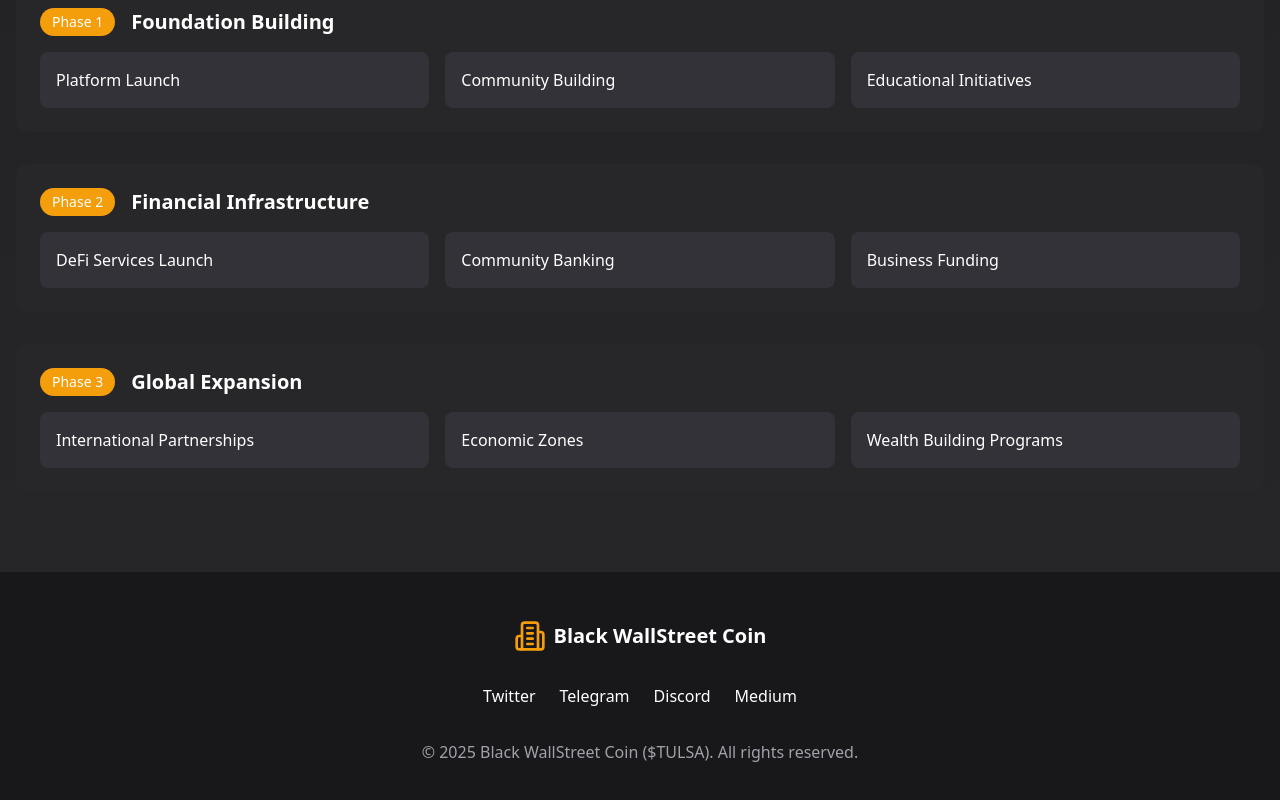
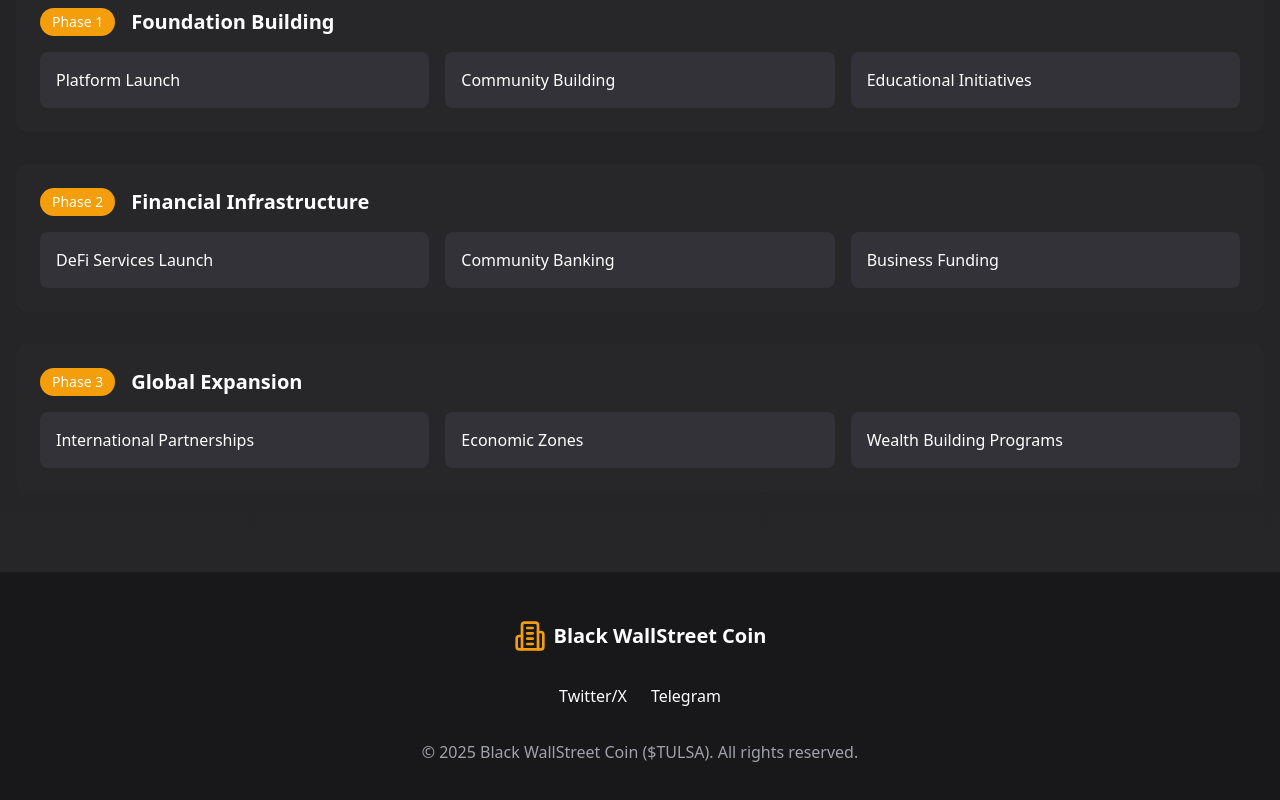
Before and after one commit to brandon4650/black-wallstreet-coin, a React (Create React App) app: page / in a window 1280 px wide. Shown: the part 2526-3326 px from the top of the page. Built offline with nearby package versions, Linux system fonts and the light colour scheme; the HTML template or start-up script is replaced by a standard one.

Commit message:
Update BlackWallStreetCoin.js

```diff
--- a/src/components/BlackWallStreetCoin.js
+++ b/src/components/BlackWallStreetCoin.js
@@ -256,10 +256,8 @@
             <span className="ml-2 text-xl font-bold">Black WallStreet Coin</span>
           </div>
           <div className="flex justify-center space-x-6 mb-8">
-            <a href="#" className="hover:text-amber-500 transition-colors">Twitter</a>
-            <a href="#" className="hover:text-amber-500 transition-colors">Telegram</a>
-            <a href="#" className="hover:text-amber-500 transition-colors">Discord</a>
-            <a href="#" className="hover:text-amber-500 transition-colors">Medium</a>
+            <a href="https://x.com/tulsabws?s=21&t=O1kPMRtIBO1KZa0XZZiSsg" target="_blank" rel="noopener noreferrer" className="hover:text-amber-500 transition-colors">Twitter/X</a>
+            <a href="https://t.co/J9bOqE3Z8w" target="_blank" rel="noopener noreferrer" className="hover:text-amber-500 transition-colors">Telegram</a>
           </div>
           <p className="text-zinc-400">© 2025 Black WallStreet Coin ($TULSA). All rights reserved.</p>
         </div>
```
